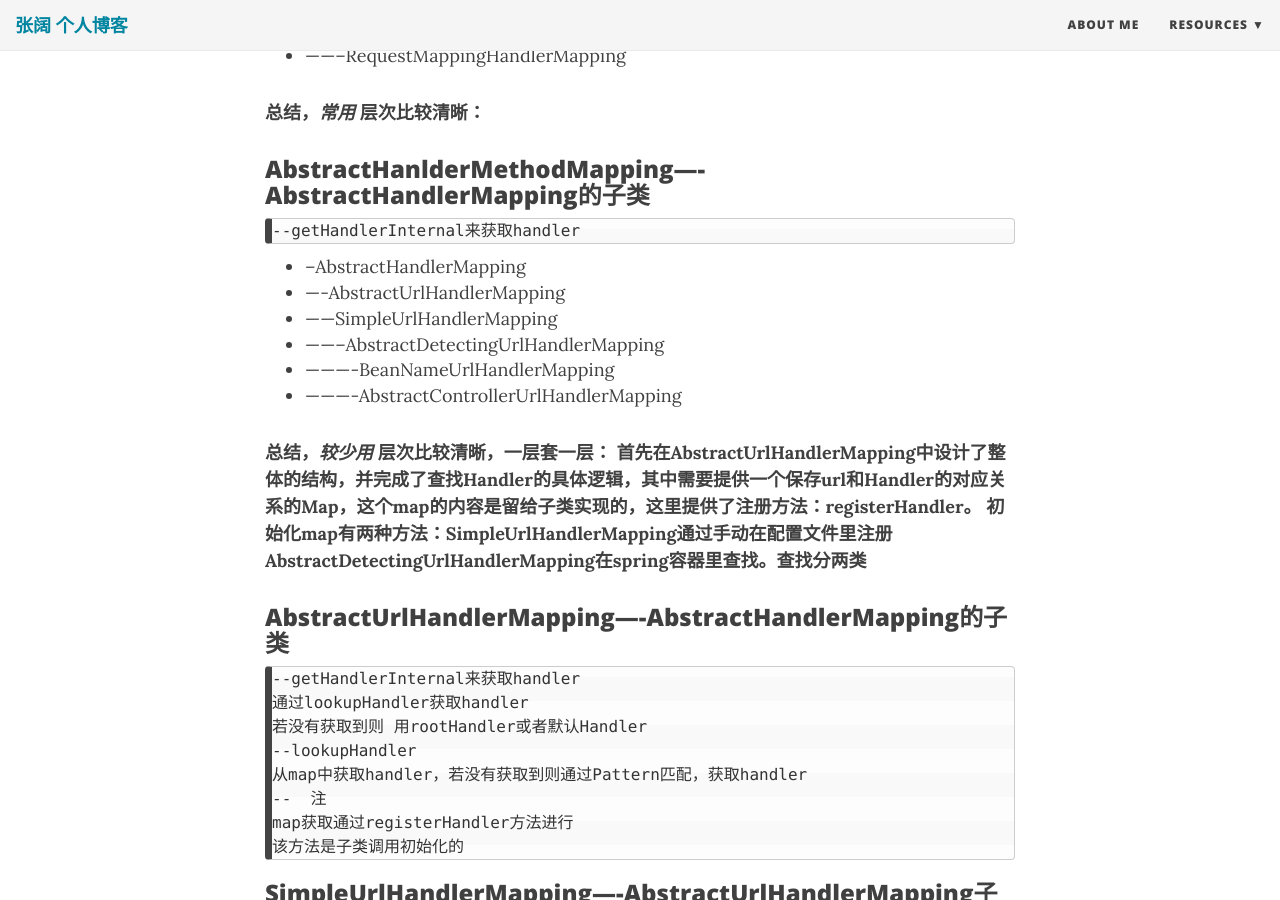
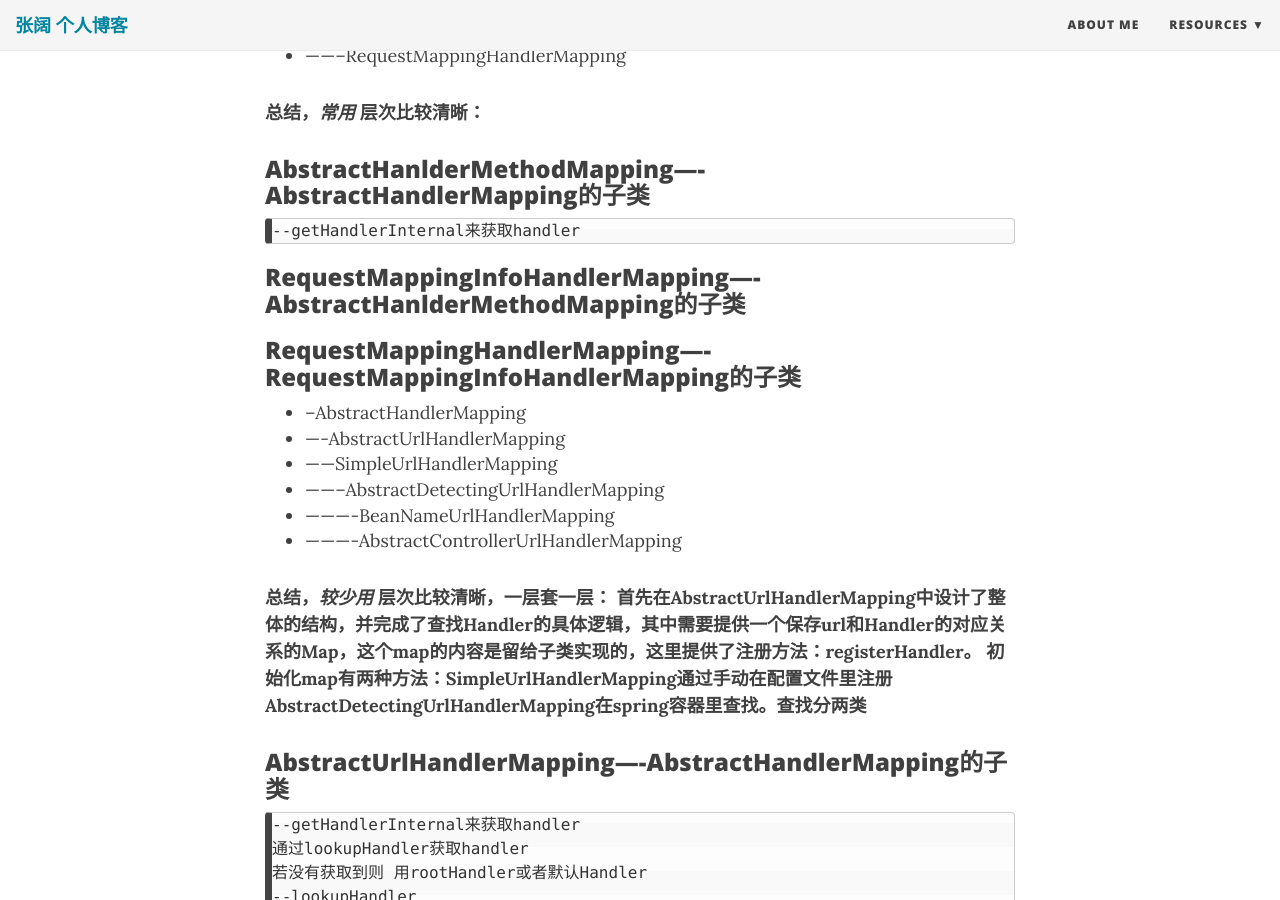
Before and after one commit to buoooou/blog.github.io, a Jekyll site: the page built from _posts/2017-08-05-spring-mvc-handlermapping.md, in a window 1280 px wide and 900 px high, scrolled down 754 px. Built offline with Jekyll 4.4.1, drawn with Linux system fonts in a browser that asks for light colours; nearby versions of some CDN libraries.

Commit message:
Update 2017-08-05-spring-mvc-handlermapping.md

```diff
--- a/_posts/2017-08-05-spring-mvc-handlermapping.md
+++ b/_posts/2017-08-05-spring-mvc-handlermapping.md
@@ -32,8 +32,10 @@ title: Spring MVC-HandlerMapping
 ### AbstractHanlderMethodMapping----AbstractHandlerMapping的子类
 	--getHandlerInternal来获取handler
 
+### RequestMappingInfoHandlerMapping----AbstractHanlderMethodMapping的子类
 
 
+### RequestMappingHandlerMapping----RequestMappingInfoHandlerMapping的子类
 
 - --AbstractHandlerMapping
 - ----AbstractUrlHandlerMapping
```
